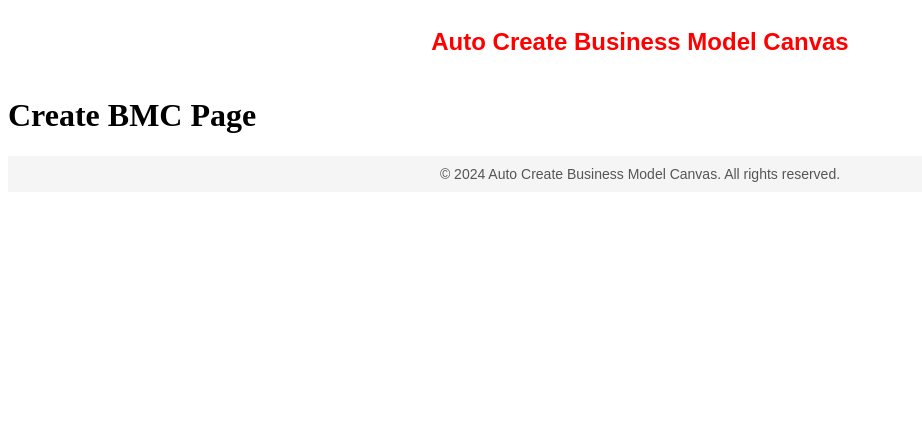
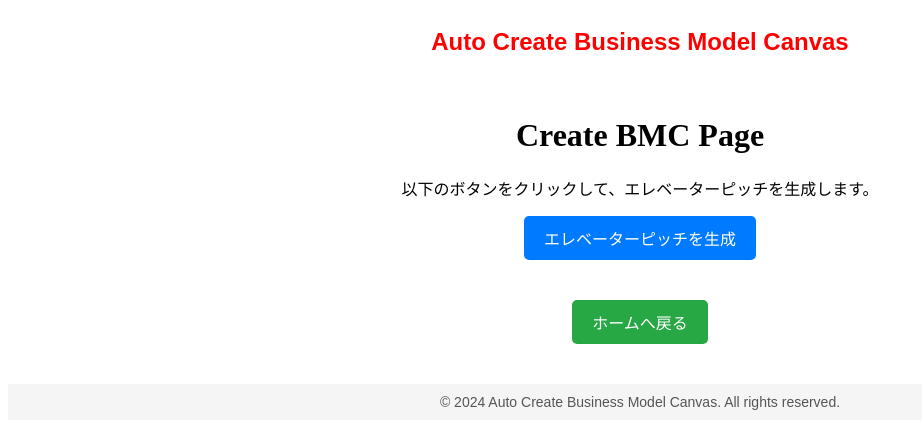
Before and after one commit to Kazuto-Ikeda/mvp-for-abmc2, a Next.js app: page /create-bmc in a window 1280 px wide. Shown: the top 448 px of the page, without its empty margins (0-922 px from the left). Built offline with nearby package versions, Linux system fonts and the light colour scheme.

Commit message:
last pages button

```diff
--- a/app/create-bmc/page.js
+++ /dev/null
@@ -1,3 +0,0 @@
-export default function CreateBmc() {
-    return <h1>Create BMC Page</h1>;
-  }
--- /dev/null
+++ b/app/create-bmc/page.tsx
@@ -0,0 +1,88 @@
+"use client";
+
+import React, { useState } from "react";
+import Link from "next/link";
+
+export default function CreateBMCPage() {
+  const [loading, setLoading] = useState(false);
+  const [elevatorPitch, setElevatorPitch] = useState<string | null>(null);
+
+  // エレベーターピッチ生成処理
+  const handleGeneratePitch = async () => {
+    setLoading(true);
+    try {
+      // ダミーAPI呼び出し（必要に応じてバックエンドのAPIエンドポイントに置き換え）
+      const response = await new Promise((resolve) =>
+        setTimeout(
+          () =>
+            resolve(
+              "私たちのサービスは、自動車メーカー向けに、ペットオーナーのための新しい体験を提供する革新的なソリューションを提供します。"
+            ),
+          2000
+        )
+      );
+      setElevatorPitch(response as string);
+    } catch (error) {
+      console.error("Error generating elevator pitch:", error);
+      setElevatorPitch("エラーが発生しました。もう一度お試しください。");
+    } finally {
+      setLoading(false);
+    }
+  };
+
+  return (
+    <div style={{ padding: "20px", textAlign: "center" }}>
+      <h1>Create BMC Page</h1>
+      <p>以下のボタンをクリックして、エレベーターピッチを生成します。</p>
+      <button
+        onClick={handleGeneratePitch}
+        disabled={loading}
+        style={{
+          padding: "10px 20px",
+          backgroundColor: loading ? "#ccc" : "#007BFF",
+          color: "#fff",
+          border: "none",
+          borderRadius: "5px",
+          cursor: loading ? "not-allowed" : "pointer",
+          fontSize: "16px",
+        }}
+      >
+        {loading ? "生成中..." : "エレベーターピッチを生成"}
+      </button>
+      {elevatorPitch && (
+        <div
+          style={{
+            marginTop: "20px",
+            fontSize: "18px",
+            fontWeight: "bold",
+            color: "#333",
+            textAlign: "left",
+            lineHeight: "1.5",
+            maxWidth: "600px",
+            margin: "20px auto",
+          }}
+        >
+          {elevatorPitch}
+        </div>
+      )}
+      {/* ホームへ戻るボタン */}
+      <div style={{ marginTop: "40px" }}>
+        <Link href="/">
+          <button
+            style={{
+              padding: "10px 20px",
+              backgroundColor: "#28a745",
+              color: "#fff",
+              border: "none",
+              borderRadius: "5px",
+              cursor: "pointer",
+              fontSize: "16px",
+            }}
+          >
+            ホームへ戻る
+          </button>
+        </Link>
+      </div>
+    </div>
+  );
+}
--- a/app/review/page.tsx
+++ b/app/review/page.tsx
@@ -25,8 +25,7 @@ export default function ReviewPage() {
 
   return (
     <div style={{ padding: "20px", textAlign: "center" }}>
-      <h1>Review Page</h1>
-      <p>以下のボタンをクリックして、ビジネスモデルキャンパスを生成してください。</p>
+      <p>ビジネスモデルキャンパスを生成します</p>
       <button
         onClick={handleGenerateClick}
         disabled={loading}
```
